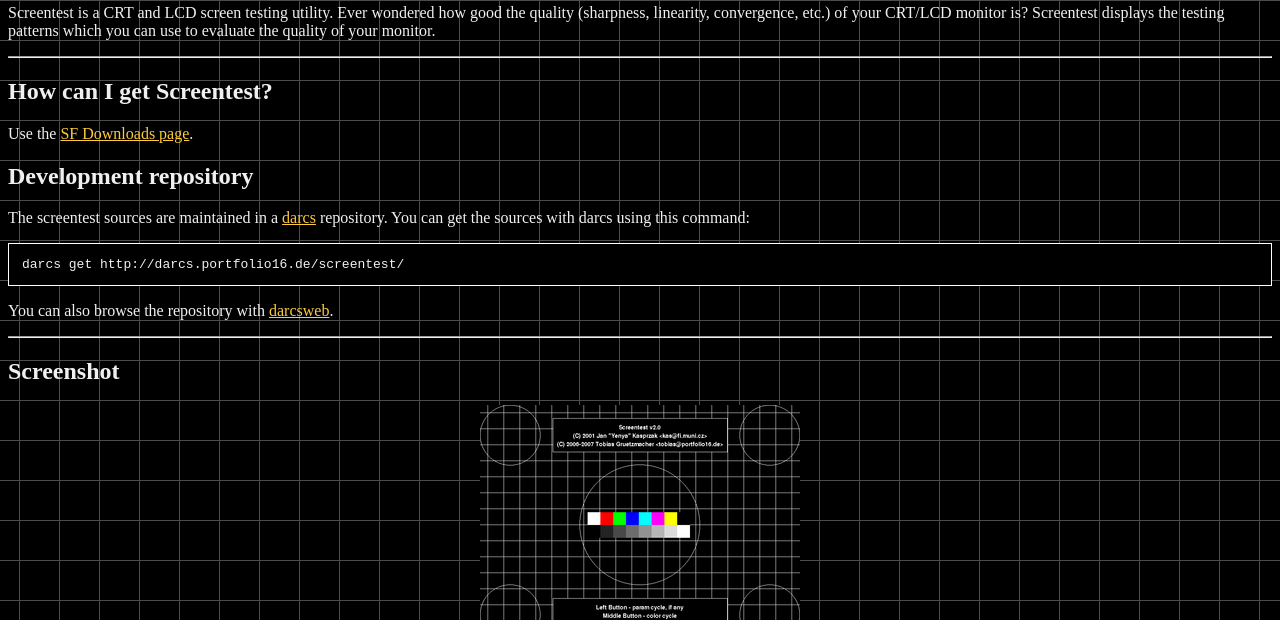
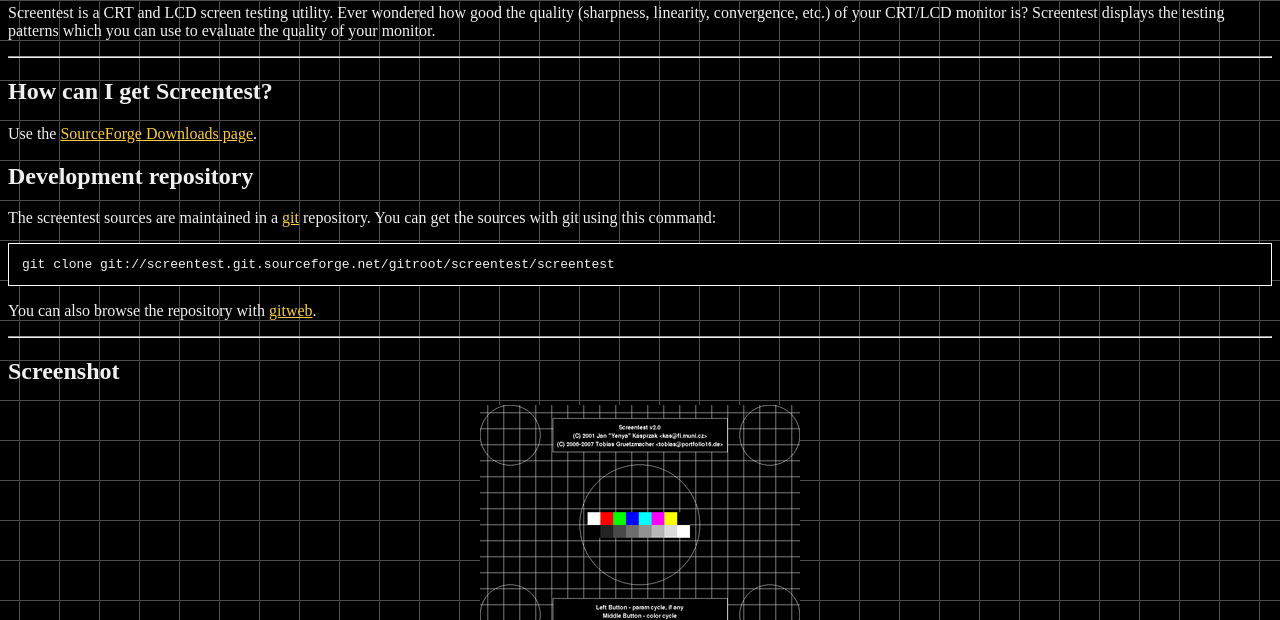
Before and after one commit to TobiX/screentest, a plain HTML site: page index.html in a window 1280 px wide. Shown: the part 180-800 px from the top of the page. Drawn offline with Linux system fonts and the light colour scheme.

Commit message:
Never commited this...

```diff
--- a/index.html
+++ b/index.html
@@ -60,7 +60,7 @@ quality of your monitor.</p>
 <hr>
 <h2>How can I get Screentest?</h2>
 
-<p>Use the <a href="https://sourceforge.net/project/showfiles.php?group_id=87454&amp;release_id=176625">SF Downloads page</a>.
+<p>Use the <a href="http://sourceforge.net/projects/screentest/files/screentest/2.0/">SourceForge Downloads page</a>.
 <!-- You will find there the source tarball, binary and source RPM, and even a
 statically linked i386 binary. --></p>
 
@@ -70,13 +70,13 @@ The RPM packages are signed by Jan "Yenya" Kasprzak's <A HREF="http://www.fi.mun
 <h2>Development repository</h2>
 
 <p>The screentest sources are maintained in a <a
-	href="http://darcs.net/">darcs</a> repository. You can get the sources
-with darcs using this command:</p>
+	href="http://git-scm.com/">git</a> repository. You can get the sources
+with git using this command:</p>
 
-<pre>darcs get http://darcs.portfolio16.de/screentest/</pre>
+<pre>git clone git://screentest.git.sourceforge.net/gitroot/screentest/screentest</pre>
 
 <p>You can also browse the repository with <a
-	href="http://darcs.portfolio16.de/?r=screentest;a=summary">darcsweb</a>.</p>
+	href="http://screentest.git.sourceforge.net/git/gitweb.cgi?p=screentest/screentest;a=summary">gitweb</a>.</p>
 
 <hr>
 <h2>Screenshot</h2>
@@ -95,7 +95,7 @@ The postcard is optional. The package is distributed under the terms of
 GNU General Public License, version 2.</p>
 
 <hr>
-<address><a href="http://portfolio16.de/">Tobias Gruetzmacher</a></address>
+<address><a href="http://23.gs/">Tobias Gruetzmacher</a></address>
 
 <p id="valid">
 <a href="http://validator.w3.org/check?uri=referer"><img
```
Also changed, not shown: 1 other file.
